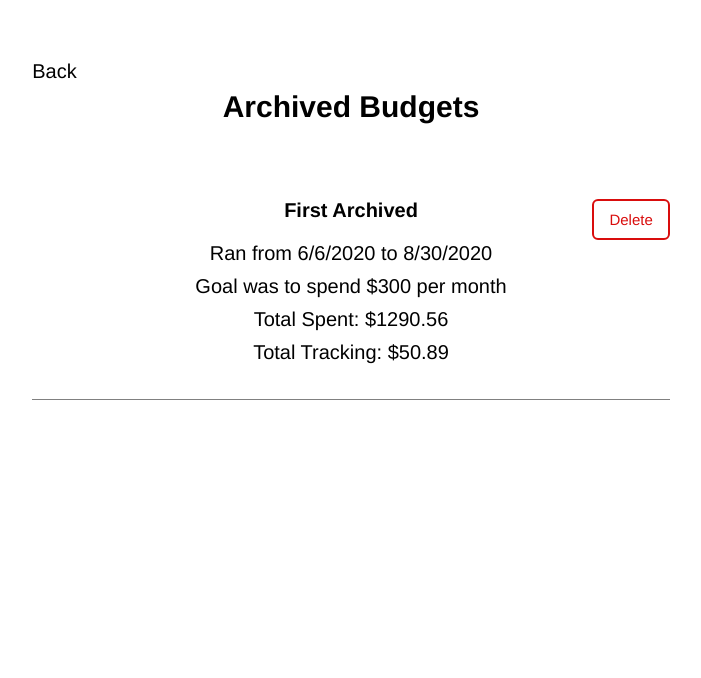
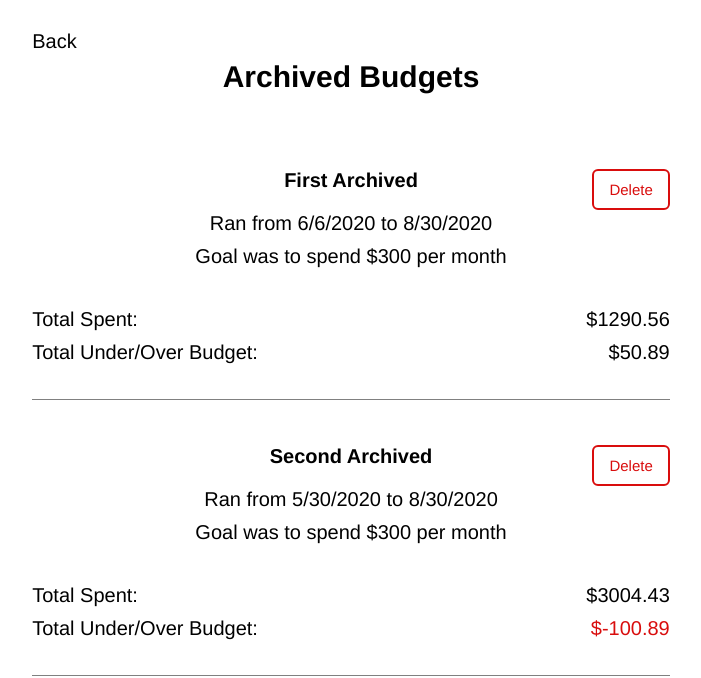
Before and after one commit to helloRupa/simply-budget, a React (Create React App) app: page / in a window 1280 px wide. Both pictures are taken after a click on the button "Archive". Shown: the top 678 px of the page, without its empty margins (289-990 px from the left). Built offline with nearby package versions, Linux system fonts and the light colour scheme; no server answers; data requests are answered from the project's data file; the HTML template or start-up script is replaced by a standard one.

Commit message:
Move tracking style to function

```diff
--- a/db.json
+++ b/db.json
@@ -16,7 +16,8 @@
         "named",
         "dfdf",
         "bunnies",
-        "cats"
+        "cats",
+        "test"
       ]
     }
   ],
@@ -31,6 +32,17 @@
       "totalSpent": 1290.56,
       "totalTracking": 50.89,
       "id": 1
+    },
+    {
+      "name": "Second Archived",
+      "currency": "$",
+      "frequency": "month",
+      "limit": 300,
+      "startDate": "2020/05/30",
+      "endDate": "2020/08/30",
+      "totalSpent": 3004.43,
+      "totalTracking": -100.89,
+      "id": 2
     }
   ],
   "budgets": [
@@ -133,6 +145,16 @@
       "truncated": 0,
       "currentPeriod": 1,
       "id": 10
+    },
+    {
+      "name": "not started",
+      "currency": "$",
+      "frequency": "week",
+      "limit": 50,
+      "startDate": "2020/09/30",
+      "truncated": 0,
+      "currentPeriod": -2,
+      "id": 11
     }
   ],
   "expenditures": [
--- a/src/components/Budget.js
+++ b/src/components/Budget.js
@@ -51,22 +51,24 @@ function Budget({
   };
 
   return (
-    <div>
+    <div className="single-budget">
+      <Close callback={chooseDashboard} display="Back" className="back" />
+      <button onClick={handleChartButton} className="charts-btn">Charts</button>
+
       <h2>
         { name }
       </h2>
-      <p>
-        { displayDate(startDate) }
-      </p>
-      <Close callback={chooseDashboard} display={'Close'} />
-      <button onClick={handleChartButton}>Show Charts</button>
-      <p>
-        Spend { currency }{ formatNumber(limit) } per { frequency } or less!
-      </p>
-      <p>
-        Tracking (lifetime): { currency }
+
+      <div className="budget-details">
+        <span className="goal">
+          Spend { currency }{ formatNumber(limit) } per { frequency } or less!
+        </span>
+
+        <span className="total-tracking">
+          Total under/over budget since { displayDate(startDate) }: {currency}
           {formattedSingleBudgetTracking(expenditures, budget)}
-      </p>
+        </span>
+      </div>
 
       <Expenditures
         {...{ expenditures, currentPeriod, currency, periods, budget }}
--- a/src/components/archive/ArchivedBudget.js
+++ b/src/components/archive/ArchivedBudget.js
@@ -2,6 +2,7 @@ import React, { useState } from 'react';
 import DeleteWrapper from '../../shared/DeleteWrapper';
 import { destroyArchived } from '../../actions/archive_actions';
 import { displayDate } from '../../utils/format';
+import { setTrackingClassName } from '../../utils/classNameSelectors';
 
 const Delete = DeleteWrapper(destroyArchived);
 
@@ -17,15 +18,30 @@ function ArchivedBudget({ archived, archived: {
   }
 }) {
   const [remove, setRemove] = useState(false);
+  const trackingClassName = setTrackingClassName(totalTracking);
 
   return (
     <>
+      <button onClick={() => setRemove(true)} className="delete">Delete</button>
+
       <h3>{name}</h3>
-      <p>Ran from {displayDate(startDate)} to {displayDate(endDate)}</p>
-      <p>Goal was to spend {currency}{limit} per {frequency}</p>
-      <p>Total Spent: {currency}{totalSpent}</p>
-      <p>Total Tracking: {currency}{totalTracking}</p>
-      <button onClick={() => setRemove(true)} className="delete">Delete</button>
+      <div className="archive-details">
+        <p>Ran from {displayDate(startDate)} to {displayDate(endDate)}</p>
+        <p>Goal was to spend {currency}{limit} per {frequency}</p>
+      </div>
+
+      <div className="archive-results">
+        <p>
+          <span>Total Spent:</span>
+          <span>{currency}{totalSpent}</span>
+        </p>
+
+        <p>
+          <span>Total Under/Over Budget:</span>
+          <span className={`${trackingClassName}`}>{currency}{totalTracking}</span>
+        </p>
+      </div>
+
       {remove ? <Delete deletable={archived} {...{name, setRemove}} /> : null}
     </>
   );
--- a/src/components/budget/ExpenditureForm.js
+++ b/src/components/budget/ExpenditureForm.js
@@ -33,12 +33,13 @@ function ExpenditureForm({
     onSubmit(e);
   }
 
-  return <Form callback={handleSubmit}>
+  return <Form callback={handleSubmit} className="expenditure-form">
     <TextInput
       placeholder="Title (optional)"
       value={title}
       callback={setTitle}
-      list="saved-categories" />
+      list="saved-categories"
+      className="expense-title" />
 
     <datalist id="saved-categories">
       { categories.map(name => <option value={name} key={name} />) }
@@ -46,10 +47,10 @@ function ExpenditureForm({
 
     {currency}
 
-    <NumberInput value={amount} callback={setAmount} />
+    <NumberInput value={amount} callback={setAmount} className="expense-amount" />
 
     <label>
-      Set date of expense (optional):
+      Date (optional):
       <DateComp
         setStartDate={setExpenseDate}
         date={expenseDate}
--- a/src/components/dashboard/Budget.js
+++ b/src/components/dashboard/Budget.js
@@ -1,4 +1,4 @@
-import React, { useState, useEffect } from 'react';
+import React, { useState } from 'react';
 import BudgetSettings from './BudgetSettings';
 import { selectBudget } from '../../actions/budget_actions';
 import { connect } from 'react-redux';
@@ -6,6 +6,7 @@ import { formattedSingleBudgetTracking, calculateTracking } from '../../utils/ca
 import { chooseBudget } from '../../actions/ui_actions';
 import { displayDate } from '../../utils/format';
 import ClickOrHold from '../../shared/ClickOrHold';
+import { setStartedClassName, setTrackingClassName } from '../../utils/classNameSelectors';
 
 function Budget({
   budget,
@@ -15,18 +16,9 @@ function Budget({
   chooseBudget
 }) {
   const [showBudgetSettings, setShowBudgetSettings] = useState(false);
-  const [startedClassName, setStartedClassName] = useState('');
-  const [trackingClassName, setTrackingClassName] = useState('');
 
-  useEffect(() => {
-    if (currentPeriod <= 0) {
-      setStartedClassName('not-started');
-    }
-
-    if (calculateTracking({ expenditures, budget }) < 0) {
-      setTrackingClassName('negative-tracking');
-    }
-  }, [currentPeriod, budget, expenditures]);
+  const startedClassName = setStartedClassName(currentPeriod);
+  const trackingClassName = setTrackingClassName(calculateTracking({ expenditures, budget }));
 
   const clickCallback = () => {
     if (currentPeriod > 0) {
--- a/src/components/dashboard/Total.js
+++ b/src/components/dashboard/Total.js
@@ -1,8 +1,9 @@
 import React from 'react';
 import { formattedTotalTracking, calculateTotalTracking } from '../../utils/calculate';
+import { setTrackingClassName } from '../../utils/classNameSelectors';
 
 function Total({ budgets=[], expenditures, currency }) {
-  const trackingClassName = calculateTotalTracking(budgets, expenditures) < 0 ? 'negative-tracking' : '';
+  const trackingClassName = setTrackingClassName(calculateTotalTracking(budgets, expenditures));
 
     return (
     <div className="budget-total">
--- a/src/index.css
+++ b/src/index.css
@@ -45,7 +45,7 @@ form.create-budget {
   margin-top: -8px;
 }
 
-.budgets-menu {
+.budgets-menu, .single-budget {
   width: 100%;
   min-height: 500px;
   padding: 30px;
@@ -94,6 +94,7 @@ form.create-budget {
 
 .budget-total {
   text-align: right;
+  font-weight: bold;
 }
 
 .label {
@@ -280,7 +281,7 @@ button.delete {
 .settings, .archive {
   position: relative;
   width: 85%;
-  margin: 30px auto;
+  margin: auto;
   font-size: 1.25em;
 }
 
@@ -304,7 +305,7 @@ button.delete {
 }
 
 .settings input[type="submit"] {
-  margin: 60px auto;
+  margin: 90px auto 0 auto;
   display: block;
 }
 
@@ -341,6 +342,7 @@ button.delete {
   text-align: center;
   border-bottom: 1px solid gray;
   padding: 15px 0;
+  margin-top: 30px;
 }
 
 h3 {
@@ -361,6 +363,45 @@ h3 {
   margin-bottom: 15px;
 }
 
+.archive-results {
+  margin-top: 30px;
+}
+
+.archive-results p {
+  display: flex;
+  justify-content: space-between;
+}
+
 .negative-tracking {
   color:  #d90d0d;
 }
+
+.single-budget {
+  position: relative;
+}
+
+.charts-btn {
+  position: absolute;
+  top: 0;
+  right: 0;
+}
+
+.single-budget h2 {
+  margin-bottom: 0;
+}
+
+.budget-details span {
+  display: block;
+  text-align: right;
+  margin-bottom: 10px;
+}
+
+.expenditure-form {
+  position: fixed;
+  bottom: 0;
+  left: 0;
+  width: 100%;
+  border-top: 1px solid gray;
+  padding: 30px;
+  background-color: #fff;
+}
--- /dev/null
+++ b/src/utils/classNameSelectors.js
@@ -0,0 +1,7 @@
+export function setStartedClassName(testValue) {
+  return testValue <= 0 ? 'not-started' : '';
+};
+
+export function setTrackingClassName(testValue) {
+  return testValue < 0 ? 'negative-tracking' : '';
+};
```
